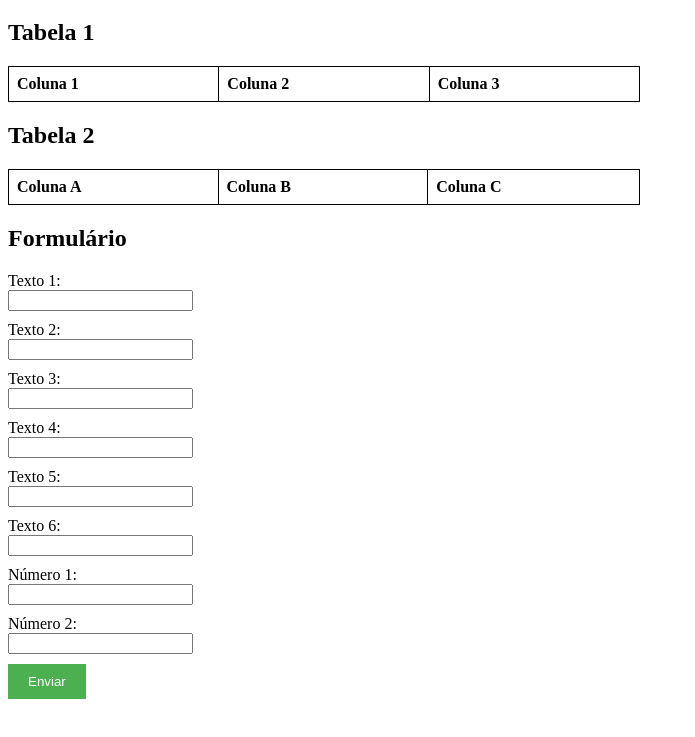
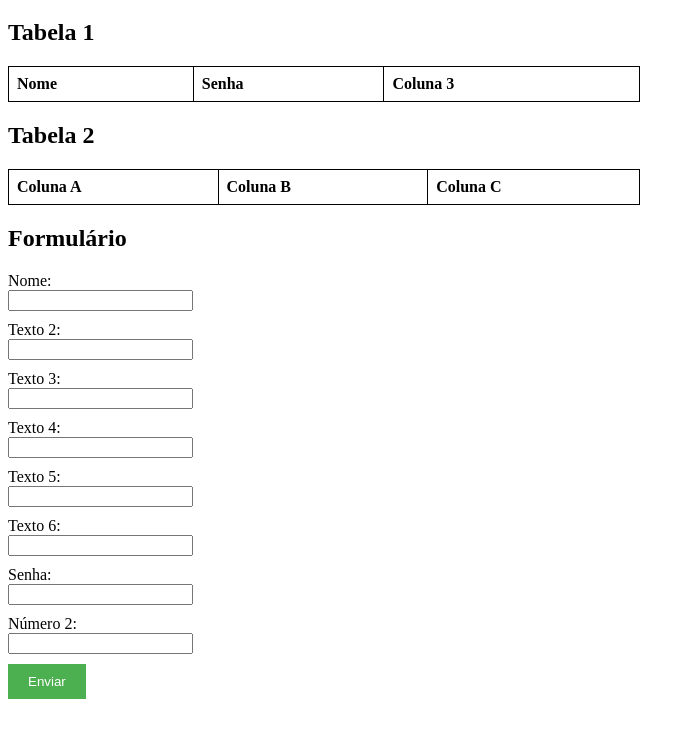
Before and after one commit to RaphaelhOliveira/2D_JavaBD, a plain HTML site: page index.html in a window 1280 px wide. Shown: the part 61-798 px from the top of the page, without its empty margins (0-695 px from the left). Drawn offline with Linux system fonts and the light colour scheme.

Commit message:
Update index.html

```diff
--- a/index.html
+++ b/index.html
@@ -13,8 +13,8 @@
     <table id="tabela1">
         <thead>
             <tr>
-                <th>Coluna 1</th>
-                <th>Coluna 2</th>
+                <th>Nome</th>
+                <th>Senha</th>
                 <th>Coluna 3</th>
             </tr>
         </thead>
@@ -39,7 +39,7 @@
 
     <h2>Formulário</h2>
     <form id="meuFormulario">
-        <label for="texto1">Texto 1:</label>
+        <label for="texto1">Nome:</label>
         <input type="text" id="texto1" name="texto1">
 
         <label for="texto2">Texto 2:</label>
@@ -57,7 +57,7 @@
         <label for="texto6">Texto 6:</label>
         <input type="text" id="texto6" name="texto6">
 
-        <label for="numero1">Número 1:</label>
+        <label for="numero1">Senha:</label>
         <input type="number" id="numero1" name="numero1">
 
         <label for="numero2">Número 2:</label>
```
